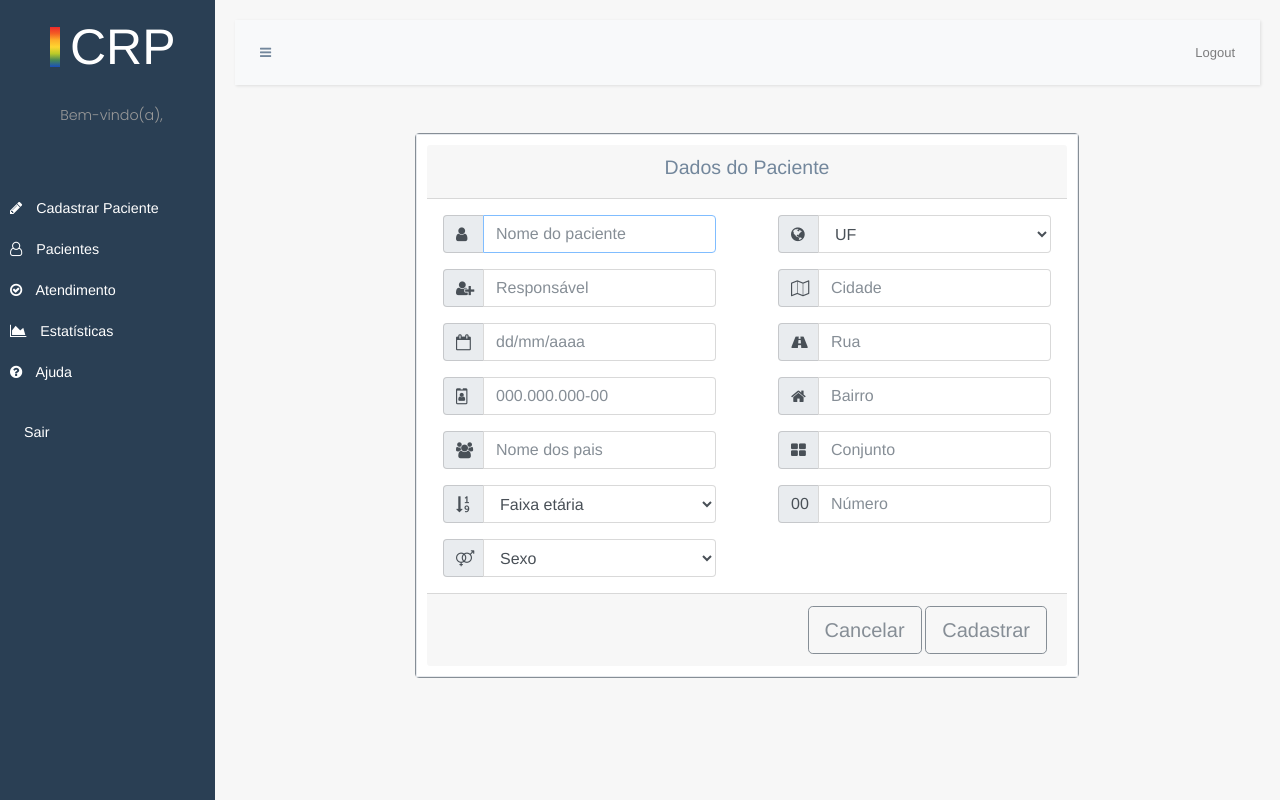
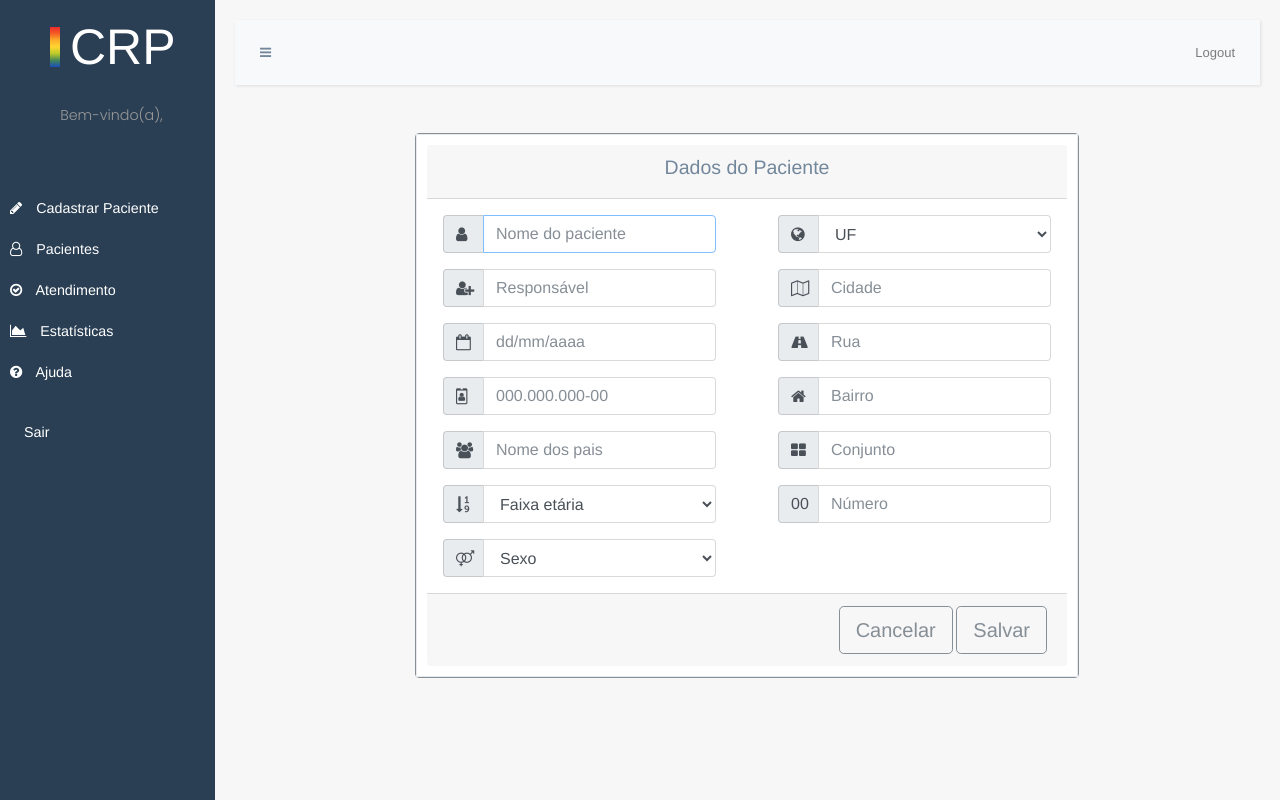
Before and after one commit to fga-eps-mds/2017.2-Classificacao-de-Risco-Pediatrico, a Django app: template templates/users/editPatient.html in a window 1280 px wide. Run offline with Django 3.2, Linux system fonts and the light colour scheme; the template is opened without the code that fills it: values that come from a table or form of the project are taken from there, others are empty; parts of the project's set-up code (start-up, migrations or seed data) failed here and were passed over; some libraries are stand-ins or nearby versions.

Commit message:
[CODE] Set age_range to optional field in edit patient form and change submit button in edit patient template

```diff
--- a/apps/users/forms.py
+++ b/apps/users/forms.py
@@ -20,6 +20,8 @@ class RegistrationPatientForm(forms.ModelForm):
 
 
 class EditPatientForm(forms.ModelForm):
+    age_range = forms.IntegerField(required=False)
+
     class Meta:
         model = Patient
         fields = ['name', 'cpf', 'guardian', 'birth_date', 'parents_name',
--- a/templates/users/editPatient.html
+++ b/templates/users/editPatient.html
@@ -294,7 +294,7 @@
                         </div>
                         <div class="card-footer text-right">
                             <a href="{% url 'users:home' %}" class="btn btn btn-outline-secondary btn-lg" >Cancelar</a>
-                            <button type="submit" class="btn btn-outline-secondary btn-lg">Cadastrar</button>
+                            <button type="submit" class="btn btn-outline-secondary btn-lg">Salvar</button>
                         </div>
                       </div>
                     </form>
```
